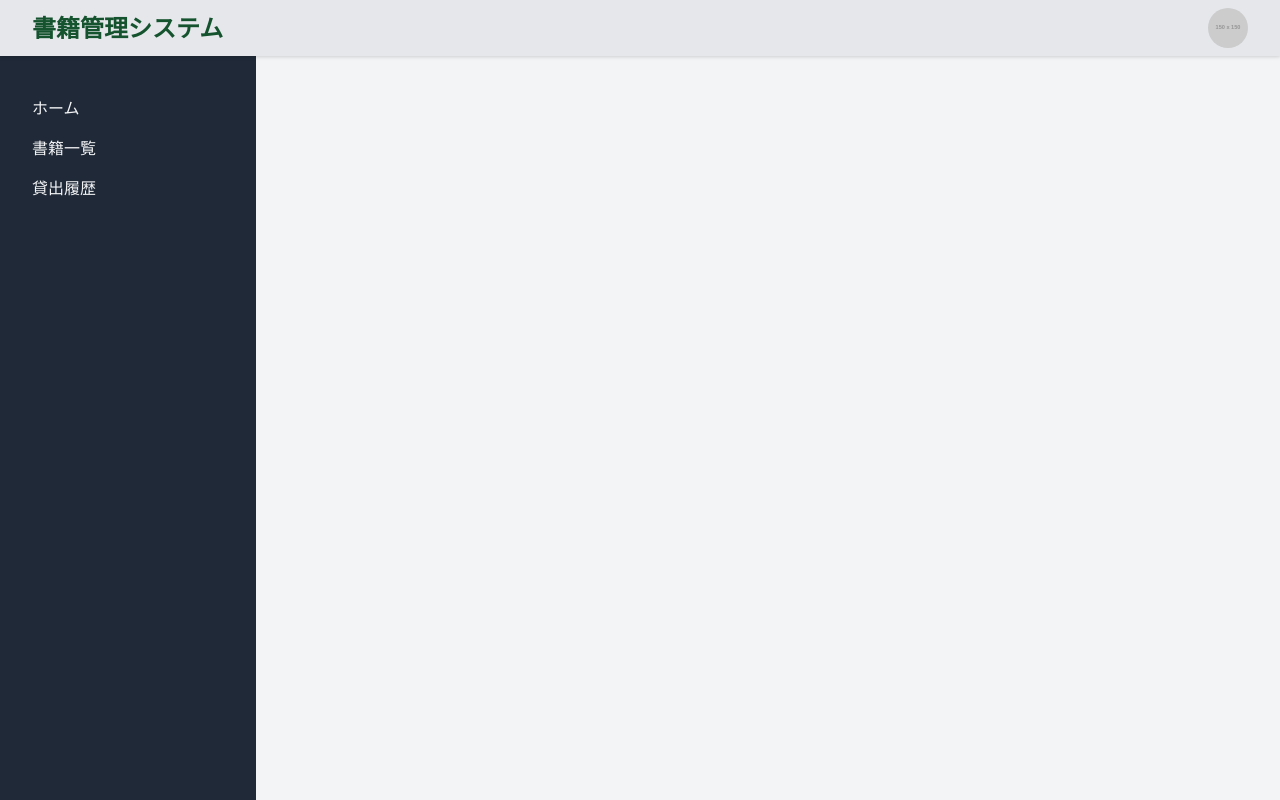
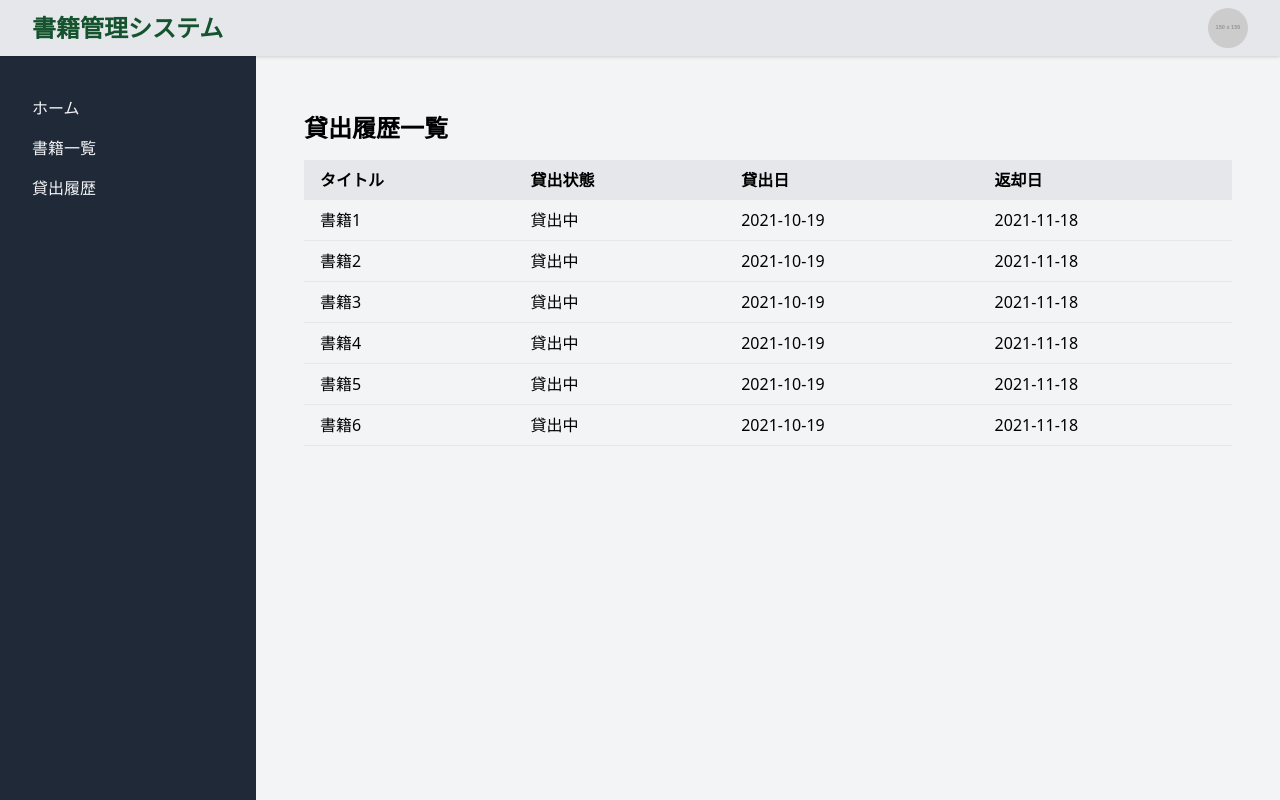
Before and after one commit to say-ya-sigma/manage-books-frontend, a Nuxt app: page /lend-histories in a window 1280 px wide. Built offline with nearby package versions, Linux system fonts and the light colour scheme.

Commit message:
add lend history page

```diff
--- /dev/null
+++ b/pages/lend-histories/index.vue
@@ -0,0 +1,54 @@
+<template>
+  <div class="container mx-auto px-4 py-8">
+    <h1 class="text-2xl font-bold">貸出履歴一覧</h1>
+    <HistoriesTable :histories="histories" />
+  </div>
+</template>
+
+<script setup>
+import HistoriesTable from "@/components/lendHistories/HistoriesTable.vue";
+const histories = [
+  {
+    id: 1,
+    title: "書籍1",
+    lendStatus: "貸出中",
+    lendDate: "2021-10-19",
+    expectedReturnDate: "2021-11-18",
+  },
+  {
+    id: 2,
+    title: "書籍2",
+    lendStatus: "貸出中",
+    lendDate: "2021-10-19",
+    expectedReturnDate: "2021-11-18",
+  },
+  {
+    id: 3,
+    title: "書籍3",
+    lendStatus: "貸出中",
+    lendDate: "2021-10-19",
+    expectedReturnDate: "2021-11-18",
+  },
+  {
+    id: 4,
+    title: "書籍4",
+    lendStatus: "貸出中",
+    lendDate: "2021-10-19",
+    expectedReturnDate: "2021-11-18",
+  },
+  {
+    id: 5,
+    title: "書籍5",
+    lendStatus: "貸出中",
+    lendDate: "2021-10-19",
+    expectedReturnDate: "2021-11-18",
+  },
+  {
+    id: 6,
+    title: "書籍6",
+    lendStatus: "貸出中",
+    lendDate: "2021-10-19",
+    expectedReturnDate: "2021-11-18",
+  },
+];
+</script>
```
